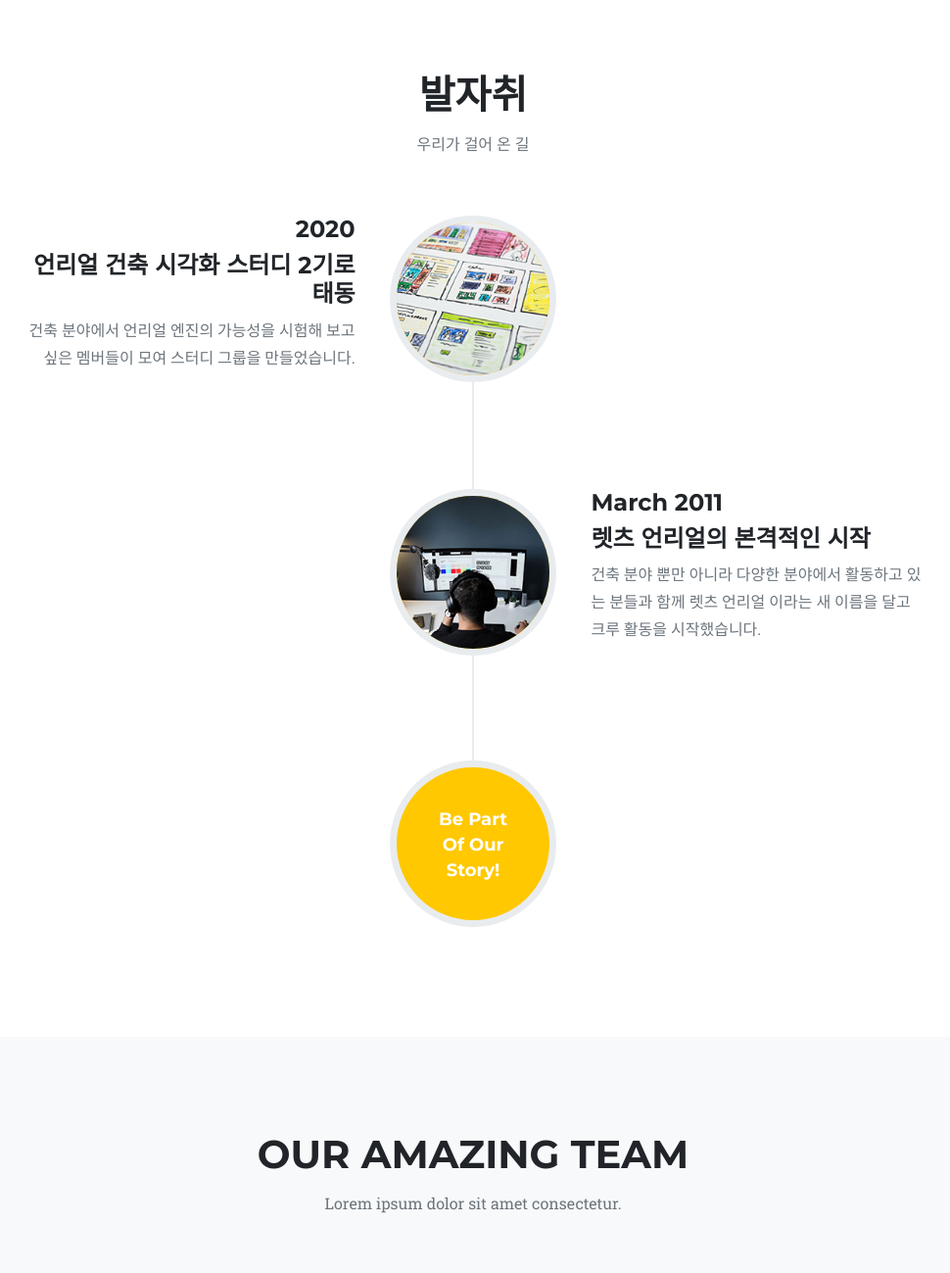
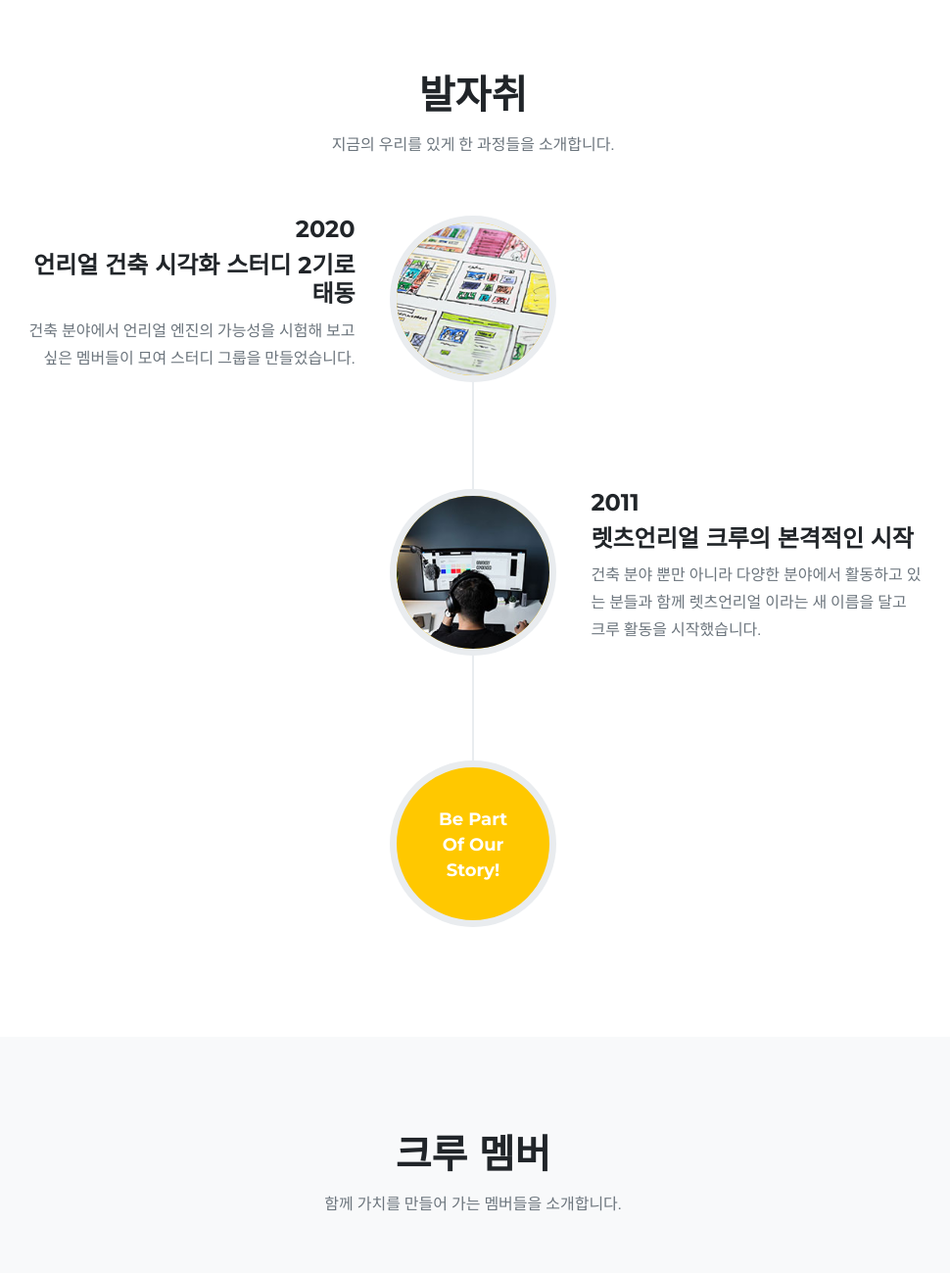
Before and after one commit to letsunreal/letsunreal.github.io, a plain HTML site: page index.html in a window 1280 px wide. Shown: the part 2760-4059 px from the top of the page at 98% size, without its empty margins (157-1127 px from the left). Drawn offline with nearby package versions, Linux system fonts and the light colour scheme.

Commit message:
내용 업데이트

```diff
--- a/index.html
+++ b/index.html
@@ -75,7 +75,7 @@
             <div class="container">
                 <div class="text-center">
                     <h2 class="section-heading text-uppercase">포트폴리오</h2>
-                    <h3 class="section-subheading text-muted">지금까지 진행한 프로젝트를 소개합니다.</h3>
+                    <h3 class="section-subheading text-muted">함께 신나는 콘텐츠를 만듭니다.</h3>
                 </div>
                 <div class="row">
                     <div class="col-lg-4 col-sm-6 mb-4">
@@ -176,7 +176,7 @@
             <div class="container">
                 <div class="text-center">
                     <h2 class="section-heading text-uppercase">발자취</h2>
-                    <h3 class="section-subheading text-muted">우리가 걸어 온 길</h3>
+                    <h3 class="section-subheading text-muted">지금의 우리를 있게 한 과정들을 소개합니다.</h3>
                 </div>
                 <ul class="timeline">
                     <li>
@@ -193,10 +193,10 @@
                         <div class="timeline-image"><img class="rounded-circle img-fluid" src="assets/img/about/2.jpg" alt="..." /></div>
                         <div class="timeline-panel">
                             <div class="timeline-heading">
-                                <h4>March 2011</h4>
-                                <h4 class="subheading">렛츠 언리얼의 본격적인 시작</h4>
+                                <h4>2011</h4>
+                                <h4 class="subheading">렛츠언리얼 크루의 본격적인 시작</h4>
                             </div>
-                            <div class="timeline-body"><p class="text-muted">건축 분야 뿐만 아니라 다양한 분야에서 활동하고 있는 분들과 함께 렛츠 언리얼 이라는 새 이름을 달고 크루 활동을 시작했습니다.</p></div>
+                            <div class="timeline-body"><p class="text-muted">건축 분야 뿐만 아니라 다양한 분야에서 활동하고 있는 분들과 함께 렛츠언리얼 이라는 새 이름을 달고 크루 활동을 시작했습니다.</p></div>
                         </div>
                     </li>
                 <!--
@@ -239,8 +239,8 @@
         <section class="page-section bg-light" id="team">
             <div class="container">
                 <div class="text-center">
-                    <h2 class="section-heading text-uppercase">Our Amazing Team</h2>
-                    <h3 class="section-subheading text-muted">Lorem ipsum dolor sit amet consectetur.</h3>
+                    <h2 class="section-heading text-uppercase">크루 멤버</h2>
+                    <h3 class="section-subheading text-muted">함께 가치를 만들어 가는 멤버들을 소개합니다.</h3>
                 </div>
                 <div class="row">
                     <div class="col-lg-4">
@@ -274,8 +274,9 @@
                         </div>
                     </div>
                 </div>
+
                 <div class="row">
-                    <div class="col-lg-8 mx-auto text-center"><p class="large text-muted">Lorem ipsum dolor sit amet, consectetur adipisicing elit. Aut eaque, laboriosam veritatis, quos non quis ad perspiciatis, totam corporis ea, alias ut unde.</p></div>
+                    <div class="col-lg-8 mx-auto text-center"><p class="large text-muted">언리얼 엔진과 디지털 콘텐츠 제작에 대한 열정이 있는 누구라도 우리의 멤버가 될 수 있습니다.<br>가입을 원하신다면 언제든지 아래 Contact를 통해 연락주세요.</p></div>
                 </div>
             </div>
         </section>
```
